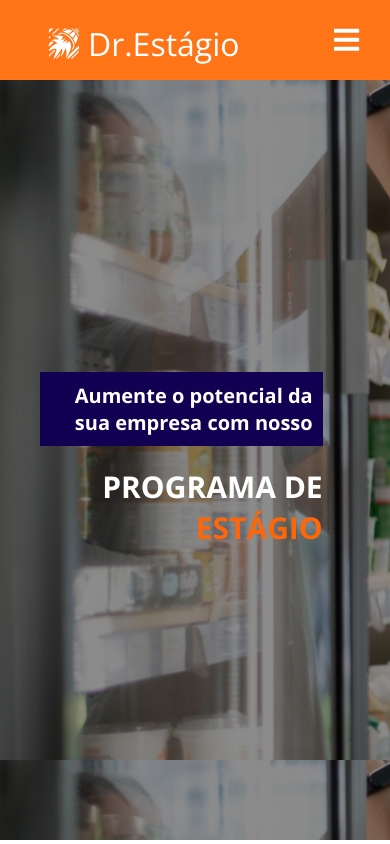
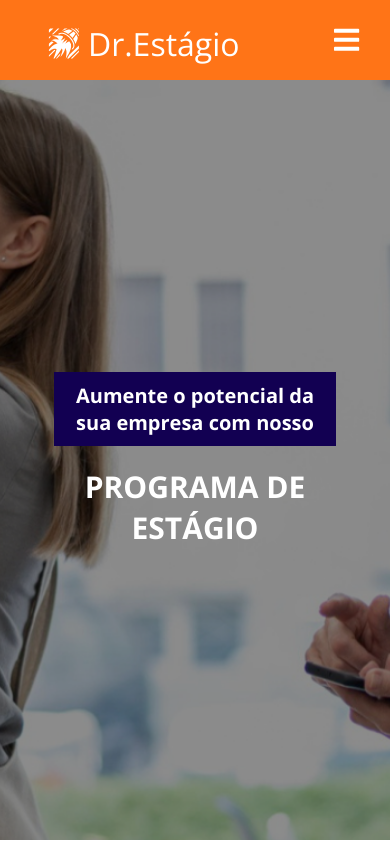
Before and after one commit to GaelBaptista/drestagio, a React (Vite) app: page / in a window 390 px wide. Shown: the top 844 px of the page. Built offline with nearby package versions, Linux system fonts and the light colour scheme.

Commit message:
sliderHome

```diff
--- a/src/routes/Home/Home.css
+++ b/src/routes/Home/Home.css
@@ -87,14 +87,24 @@
 
 .banner .s1 {
   background-image: url("../../assests/banner1.png");
+  background-size: cover;
+  background-repeat: no-repeat;
+  background-position: center;
+
 }
 
 .banner .s2 {
   background-image: url("../../assests/banner2.png");
+  background-size: cover;
+  background-repeat: no-repeat;
+  background-position: center;
 }
 
 .banner .s3 {
   background-image: url("../../assests/banner3.png");
+  background-size: cover;
+  background-repeat: no-repeat;
+  background-position: center;
 }
 
 .banner .slidearea {
@@ -142,10 +152,28 @@
 }
 
 @media screen and (max-width: 768px) {
+  .banner .banner-title h1 span {
+    color: #fff;
+    font-weight: bold;
+
+  }
+
+  .banner .slidearea {
+   align-items: center;
+   margin: 0 auto;
+  }
+  .banner .banner-title {
+  text-align: center;
+  }
   .banner .banner-title h1 {
     font-size: 30px;
   }
-
+  .banner .banner-title .h2Mobile {
+    font-size: 16px;
+  }
+  .banner .banner-title .h1Mobile {
+    font-size: 20px;
+  }
   .banner .banner-title h2 {
     font-size: 20px;
   }
--- a/src/routes/Home/Home.tsx
+++ b/src/routes/Home/Home.tsx
@@ -90,11 +90,11 @@ export function Home () {
     <div className="slide s3">
       <div className="slidearea">
         <div className="banner-title">
-          <h2>
+          <h2 className='h2Mobile'>
          Preparamos profissionais por meio de estágio para atuar em&nbsp;
             <span>diversas áreas</span>
           </h2>
-          <h1>do mercado  <span> de trabalho</span></h1>
+          <h1 className='h1Mobile'>do mercado  <span> de trabalho</span></h1>
         </div>
       </div>
     </div>
```
